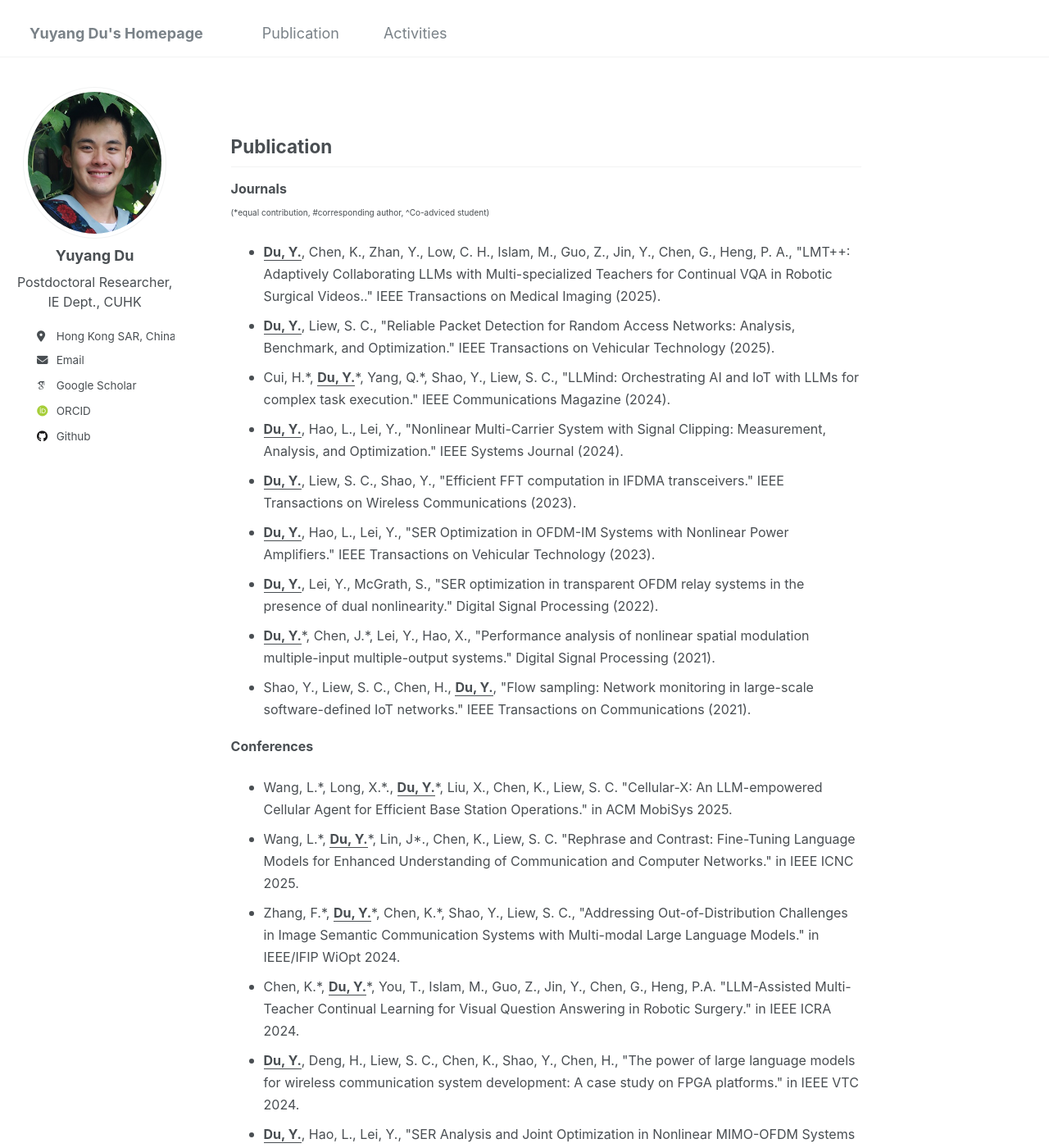
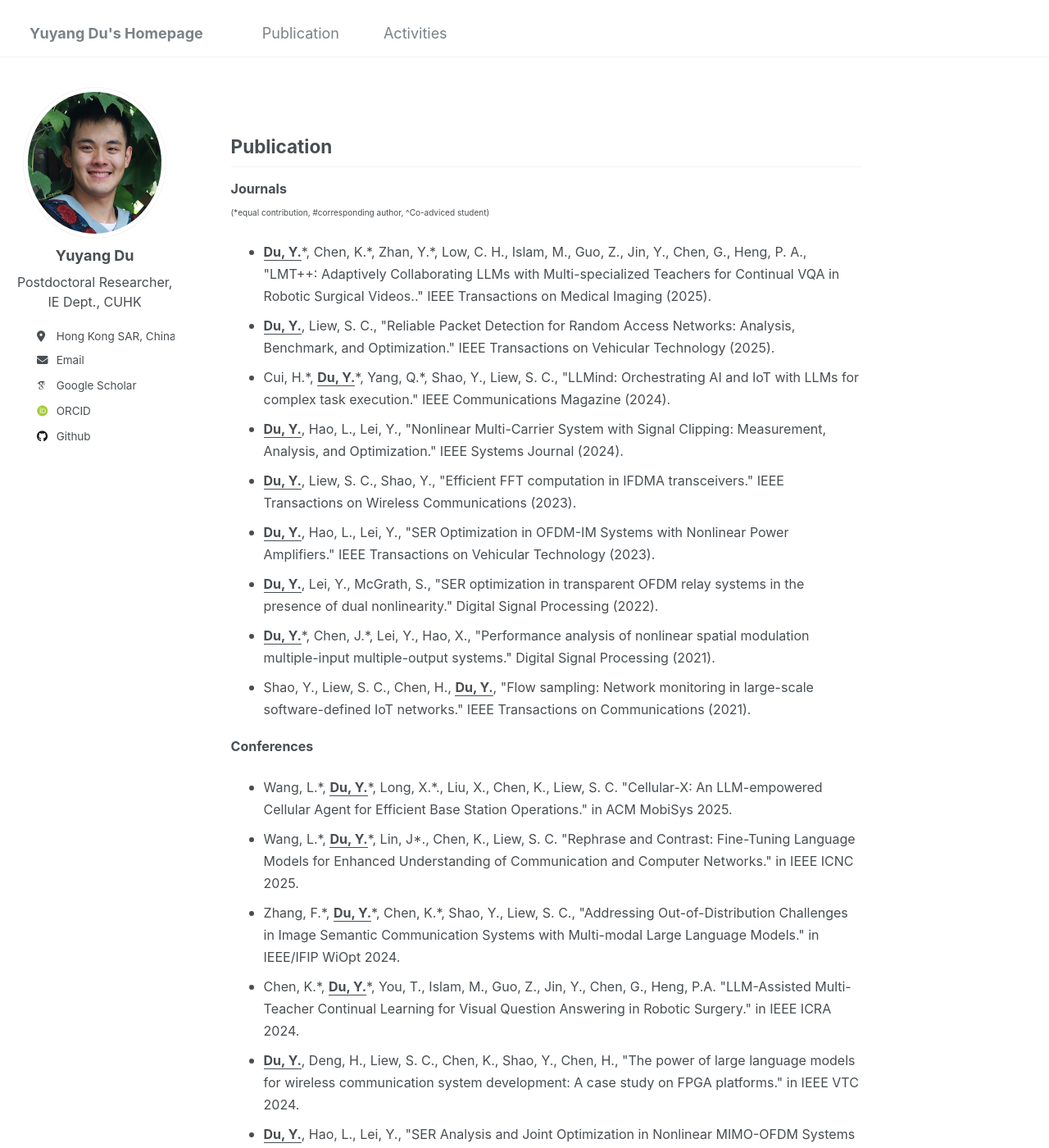
Before and after one commit to yuyangdu01/yuyangdu01.github.io, a Jekyll site: the page built from _pages/markdown.md, in a window 1280 px wide and 1400 px high. Shown: the whole window at 82% size. Built offline with Jekyll 4.4.1, drawn with Linux system fonts in a browser that asks for light colours; some web fonts are replaced.

Commit message:
Update markdown.md

```diff
--- a/_pages/markdown.md
+++ b/_pages/markdown.md
@@ -10,7 +10,7 @@ redirect_from:
 Publication <font size=3></font>
 ------
 **<font size=3>Journals</font>** <br><font size=1>(*equal contribution, #corresponding author, ^Co-adviced student)</font>
-* <font size=3><b><u>Du, Y.</u></b>, Chen, K., Zhan, Y., Low, C. H., Islam, M., Guo, Z., Jin, Y., Chen, G., Heng, P. A., "LMT++: Adaptively Collaborating LLMs with Multi-specialized Teachers for Continual VQA in Robotic Surgical Videos.." IEEE Transactions on Medical Imaging (2025).</font>
+* <font size=3><b><u>Du, Y.</u></b>*, Chen, K.*, Zhan, Y.*, Low, C. H., Islam, M., Guo, Z., Jin, Y., Chen, G., Heng, P. A., "LMT++: Adaptively Collaborating LLMs with Multi-specialized Teachers for Continual VQA in Robotic Surgical Videos.." IEEE Transactions on Medical Imaging (2025).</font>
 * <font size=3><b><u>Du, Y.</u></b>, Liew, S. C., "Reliable Packet Detection for Random Access Networks: Analysis, Benchmark, and Optimization." IEEE Transactions on Vehicular Technology (2025).</font>
 * <font size=3>Cui, H.*, <b><u>Du, Y.</u></b>*, Yang, Q.*, Shao, Y., Liew, S. C., "LLMind: Orchestrating AI and IoT with LLMs for complex task execution." IEEE Communications Magazine (2024).</font>
 * <font size=3><b><u>Du, Y.</u></b>, Hao, L., Lei, Y., "Nonlinear Multi-Carrier System with Signal Clipping: Measurement, Analysis, and Optimization." IEEE Systems Journal (2024).</font>
@@ -21,7 +21,7 @@ Publication <font size=3></font>
 * <font size=3>Shao, Y., Liew, S. C., Chen, H., <b><u>Du, Y.</u></b>, "Flow sampling: Network monitoring in large-scale software-defined IoT networks." IEEE Transactions on Communications (2021).</font>
 
 **<font size=3>Conferences</font>**
-* <font size=3>Wang, L.*, Long, X.*., <b><u>Du, Y.</u></b>*, Liu, X., Chen, K., Liew, S. C. "Cellular-X: An LLM-empowered Cellular Agent for Efficient Base Station Operations." in ACM MobiSys 2025.</font>
+* <font size=3>Wang, L.*, <b><u>Du, Y.</u></b>*, Long, X.*., Liu, X., Chen, K., Liew, S. C. "Cellular-X: An LLM-empowered Cellular Agent for Efficient Base Station Operations." in ACM MobiSys 2025.</font>
 * <font size=3>Wang, L.*, <b><u>Du, Y.</u></b>*, Lin, J*., Chen, K., Liew, S. C. "Rephrase and Contrast: Fine-Tuning Language Models for Enhanced Understanding of Communication and Computer Networks." in IEEE ICNC 2025.</font>
 * <font size=3>Zhang, F.*, <b><u>Du, Y.</u></b>*, Chen, K.*, Shao, Y., Liew, S. C., "Addressing Out-of-Distribution Challenges in Image Semantic Communication Systems with Multi-modal Large Language Models." in IEEE/IFIP WiOpt 2024.</font>
 * <font size=3>Chen, K.*, <b><u>Du, Y.</u></b>*, You, T., Islam, M., Guo, Z., Jin, Y., Chen, G., Heng, P.A. "LLM-Assisted Multi-Teacher Continual Learning for Visual Question Answering in Robotic Surgery." in IEEE ICRA 2024.</font>
```
